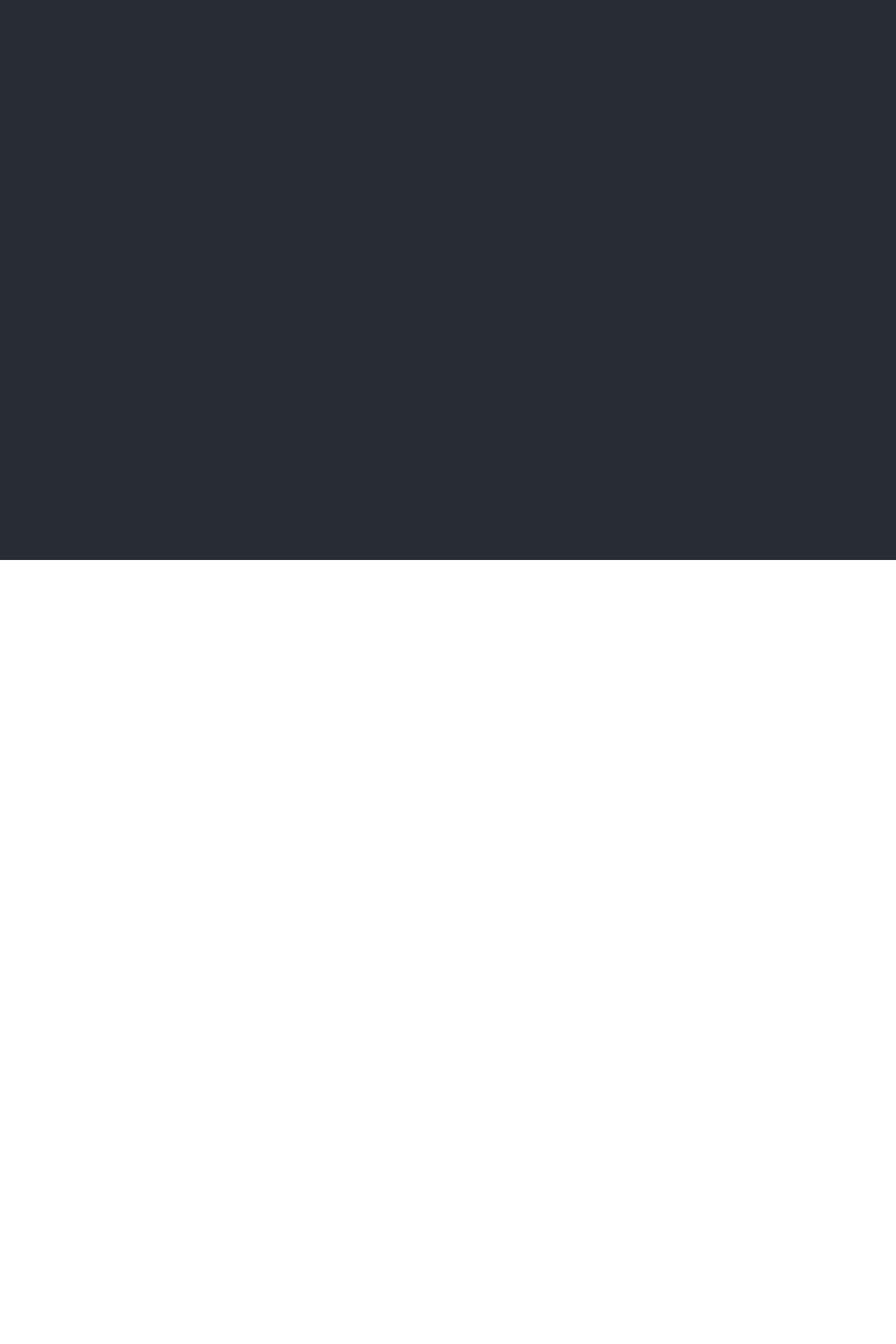
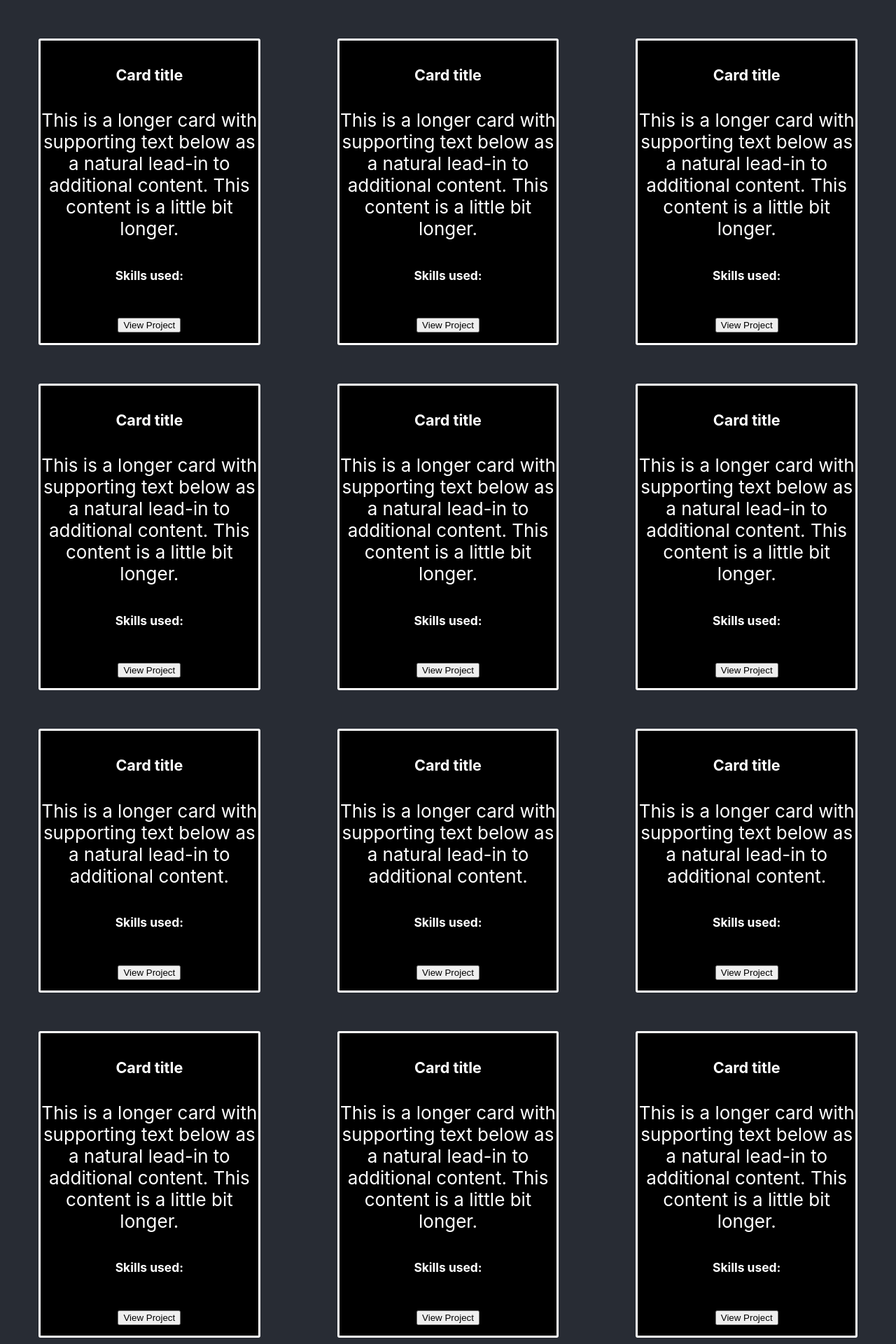
Before and after one commit to jace0fbass/j-jones-2023, a React (Create React App) app: page / in a window 1280 px wide. Shown: the top 1920 px of the page at 70% size. Before the commit the page ends 800 px from the top, so only its background shows below. Built offline with nearby package versions, Linux system fonts and the light colour scheme.

Commit message:
Added portfolio cards to Portfolio.js.

```diff
--- a/package.json
+++ b/package.json
@@ -6,6 +6,7 @@
     "@testing-library/jest-dom": "^5.16.5",
     "@testing-library/react": "^13.4.0",
     "@testing-library/user-event": "^13.5.0",
+    "bootstrap": "^5.2.3",
     "react": "^18.2.0",
     "react-dom": "^18.2.0",
     "react-scripts": "5.0.1",
--- a/src/css/App.css
+++ b/src/css/App.css
@@ -36,3 +36,21 @@
     transform: rotate(360deg);
   }
 }
+
+.card {
+  border-style: solid;
+  border-radius: 3px;
+  background-color: black;
+}
+#portfolioBtns {
+margin-bottom: 15px;
+
+}
+#portCards {
+  display: flex;
+  justify-content: space-evenly;
+}
+#singleProj {
+  margin: 55px;
+  max-width: 25rem;
+}
--- a/src/js/App.js
+++ b/src/js/App.js
@@ -1,11 +1,12 @@
 import "../css/App.css";
 import Header from "./components/Header";
-
+import Portfolio from "./components/Portfolio";
 export default function App() {
   return (
     <div className="App">
       <header className="App-header">
        <Header />
+       <Portfolio />
       </header>
     </div>
   );
--- a/src/js/components/Portfolio.js
+++ b/src/js/components/Portfolio.js
@@ -0,0 +1,147 @@
+import React from "react";
+
+export default function Portfolio() {
+
+return(
+       <div id="portCards">
+<div className="row row-cols-1 row-cols-md-3 g-4">
+  <div id="singleProj"className="col">
+    <div className="card">
+      {/* <img src="..." className="card-img-top" alt="..."> */}
+      <div className="card-body">
+        <h5 className="card-title">Card title</h5>
+        <p className="card-text">This is a longer card with supporting text below as a natural lead-in to additional content. This content is a little bit longer.</p>
+        <h6>Skills used:</h6>
+      <button id="portfolioBtns">View Project</button>
+      </div>
+    </div>
+  </div>
+  <div id="singleProj" className="col">
+    <div className="card">
+      {/* <img src="..." className="card-img-top" alt="..."> */}
+      <div className="card-body">
+        <h5 className="card-title">Card title</h5>
+        <p className="card-text">This is a longer card with supporting text below as a natural lead-in to additional content. This content is a little bit longer.</p>
+        <h6>Skills used:</h6>
+        <button id="portfolioBtns">View Project</button>
+      </div>
+    </div>
+  </div>
+  <div id="singleProj" className="col">
+    <div class="card">
+      {/* <img src="..." class="card-img-top" alt="..."> */}
+      <div class="card-body">
+        <h5 class="card-title">Card title</h5>
+        <p class="card-text">This is a longer card with supporting text below as a natural lead-in to additional content.</p>
+        <h6>Skills used:</h6>
+        <button id="portfolioBtns">View Project</button>
+      </div>
+    </div>
+  </div>
+  <div id="singleProj" class="col">
+    <div class="card">
+      {/* <img src="..." class="card-img-top" alt="..."> */}
+      <div class="card-body">
+        <h5 class="card-title">Card title</h5>
+        <p class="card-text">This is a longer card with supporting text below as a natural lead-in to additional content. This content is a little bit longer.</p>
+        <h6>Skills used:</h6>
+        <button id="portfolioBtns">View Project</button>
+      </div>
+    </div>
+  </div>
+</div>
+<div className="row row-cols-1 row-cols-md-3 g-4">
+  <div id="singleProj" className="col">
+    <div className="card">
+      {/* <img src="..." className="card-img-top" alt="..."> */}
+      <div className="card-body">
+        <h5 className="card-title">Card title</h5>
+        <p className="card-text">This is a longer card with supporting text below as a natural lead-in to additional content. This content is a little bit longer.</p>
+        <h6>Skills used:</h6>
+      <button id="portfolioBtns">View Project</button>
+      </div>
+    </div>
+  </div>
+  <div id="singleProj" className="col">
+    <div className="card">
+      {/* <img src="..." className="card-img-top" alt="..."> */}
+      <div className="card-body">
+        <h5 className="card-title">Card title</h5>
+        <p className="card-text">This is a longer card with supporting text below as a natural lead-in to additional content. This content is a little bit longer.</p>
+        <h6>Skills used:</h6>
+        <button id="portfolioBtns">View Project</button>
+      </div>
+    </div>
+  </div>
+  <div id="singleProj" className="col">
+    <div class="card">
+      {/* <img src="..." class="card-img-top" alt="..."> */}
+      <div class="card-body">
+        <h5 class="card-title">Card title</h5>
+        <p class="card-text">This is a longer card with supporting text below as a natural lead-in to additional content.</p>
+        <h6>Skills used:</h6>
+        <button id="portfolioBtns">View Project</button>
+      </div>
+    </div>
+  </div>
+  <div id="singleProj" class="col">
+    <div class="card">
+      {/* <img src="..." class="card-img-top" alt="..."> */}
+      <div class="card-body">
+        <h5 class="card-title">Card title</h5>
+        <p class="card-text">This is a longer card with supporting text below as a natural lead-in to additional content. This content is a little bit longer.</p>
+        <h6>Skills used:</h6>
+        <button id="portfolioBtns">View Project</button>
+      </div>
+    </div>
+  </div>
+</div>
+<div className="row row-cols-1 row-cols-md-3 g-4">
+  <div id="singleProj" className="col">
+    <div className="card">
+      {/* <img src="..." className="card-img-top" alt="..."> */}
+      <div className="card-body">
+        <h5 className="card-title">Card title</h5>
+        <p className="card-text">This is a longer card with supporting text below as a natural lead-in to additional content. This content is a little bit longer.</p>
+        <h6>Skills used:</h6>
+      <button id="portfolioBtns">View Project</button>
+      </div>
+    </div>
+  </div>
+  <div id="singleProj" className="col">
+    <div className="card">
+      {/* <img src="..." className="card-img-top" alt="..."> */}
+      <div className="card-body">
+        <h5 className="card-title">Card title</h5>
+        <p className="card-text">This is a longer card with supporting text below as a natural lead-in to additional content. This content is a little bit longer.</p>
+        <h6>Skills used:</h6>
+        <button id="portfolioBtns">View Project</button>
+      </div>
+    </div>
+  </div>
+  <div id="singleProj" className="col">
+    <div class="card">
+      {/* <img src="..." class="card-img-top" alt="..."> */}
+      <div class="card-body">
+        <h5 class="card-title">Card title</h5>
+        <p class="card-text">This is a longer card with supporting text below as a natural lead-in to additional content.</p>
+        <h6>Skills used:</h6>
+        <button id="portfolioBtns">View Project</button>
+      </div>
+    </div>
+  </div>
+  <div id="singleProj" class="col">
+    <div class="card">
+      {/* <img src="..." class="card-img-top" alt="..."> */}
+      <div class="card-body">
+        <h5 class="card-title">Card title</h5>
+        <p class="card-text">This is a longer card with supporting text below as a natural lead-in to additional content. This content is a little bit longer.</p>
+        <h6>Skills used:</h6>
+        <button id="portfolioBtns">View Project</button>
+      </div>
+    </div>
+  </div>
+</div>
+</div>
+)
+}
```
Also changed, not shown: 1 other file (tests, documents, lock files or other folders).
